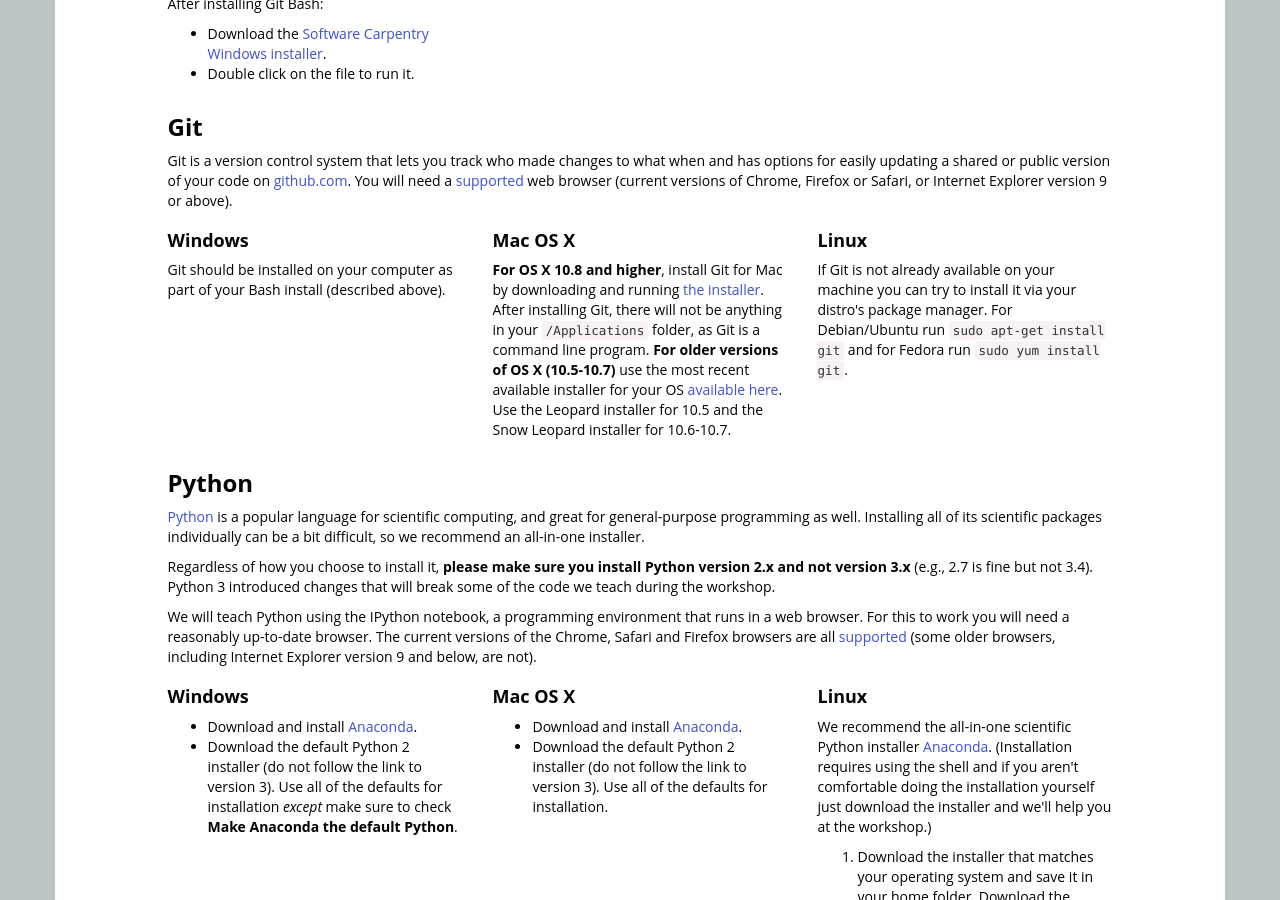
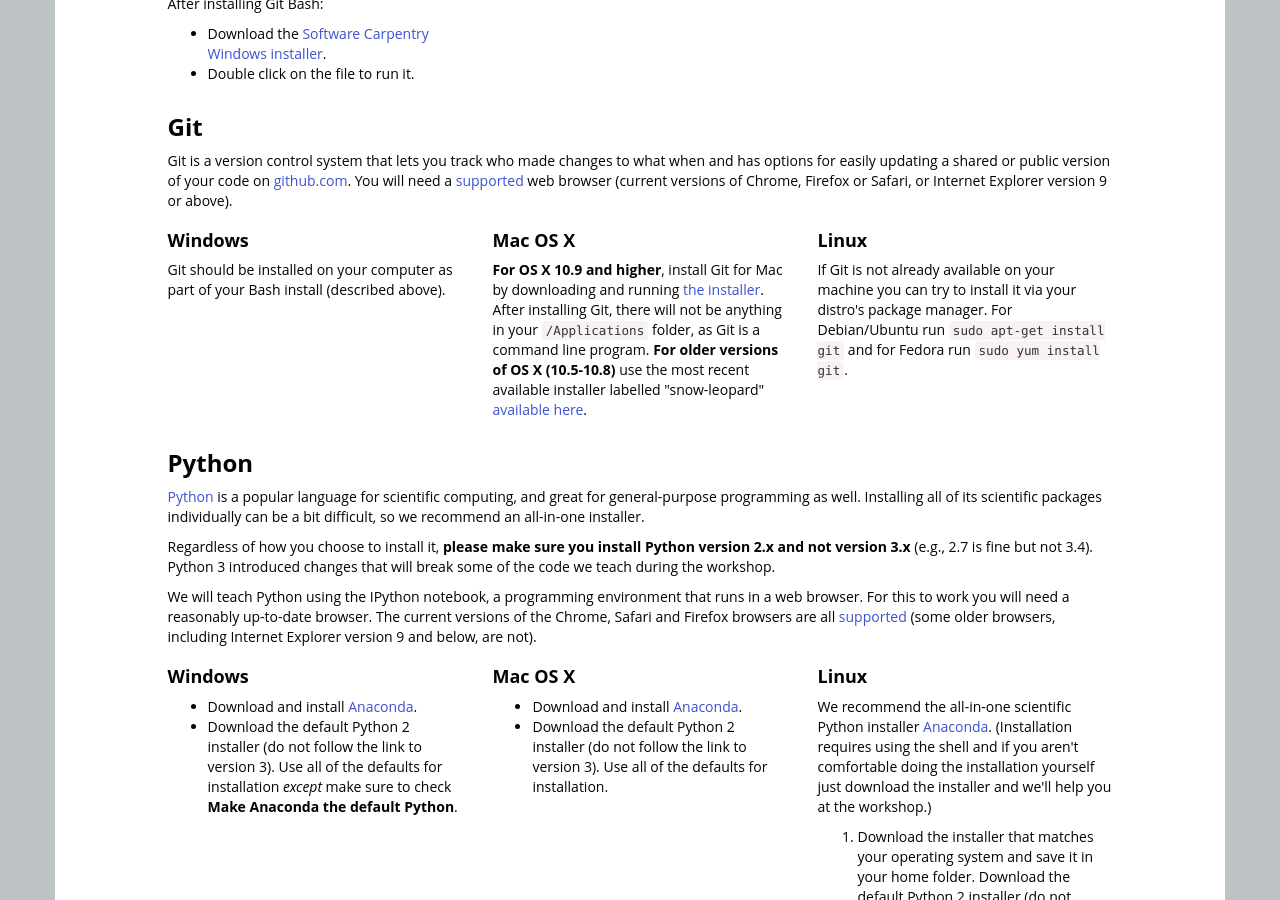
Before and after one commit to carpentries/workshop-template, a Jekyll site: the page built from index.html, in a window 1280 px wide and 900 px high, scrolled down 2714 px. Built offline with Jekyll 4.4.1, drawn with Linux system fonts in a browser that asks for light colours; nearby versions of some CDN libraries; library files that are not in the unit come from our copies.

Commit message:
Point only OS 10.9+ users at official git DL
Everyone else should download a "snow-leopard" installer.

```diff
--- a/index.html
+++ b/index.html
@@ -430,16 +430,15 @@
     <div class="col-md-4">
       <h4 id="git-macosx">Mac OS X</h4>
       <p>
-	<strong>For OS X 10.8 and higher</strong>, install Git for Mac
-	by downloading and running
-	<a href="http://sourceforge.net/projects/git-osx-installer/files/latest/download">the installer</a>.
-	After installing Git, there will not be anything in your <code>/Applications</code> folder,
-	as Git is a command line program.
-	<strong>For older versions of OS X (10.5-10.7)</strong> use the
-	most recent available installer for your
-	OS <a href="http://sourceforge.net/projects/git-osx-installer/files/">available
-	  here</a>.  Use the Leopard installer for 10.5 and the Snow
-	Leopard installer for 10.6-10.7.
+  <strong>For OS X 10.9 and higher</strong>, install Git for Mac
+  by downloading and running
+  <a href="http://git-scm.com/download/mac">the installer</a>.
+  After installing Git, there will not be anything in your <code>/Applications</code> folder,
+  as Git is a command line program.
+  <strong>For older versions of OS X (10.5-10.8)</strong> use the
+  most recent available installer labelled "snow-leopard"
+  <a href="http://sourceforge.net/projects/git-osx-installer/files/">available
+    here</a>.
       </p>
     </div>
     <div class="col-md-4">
```
